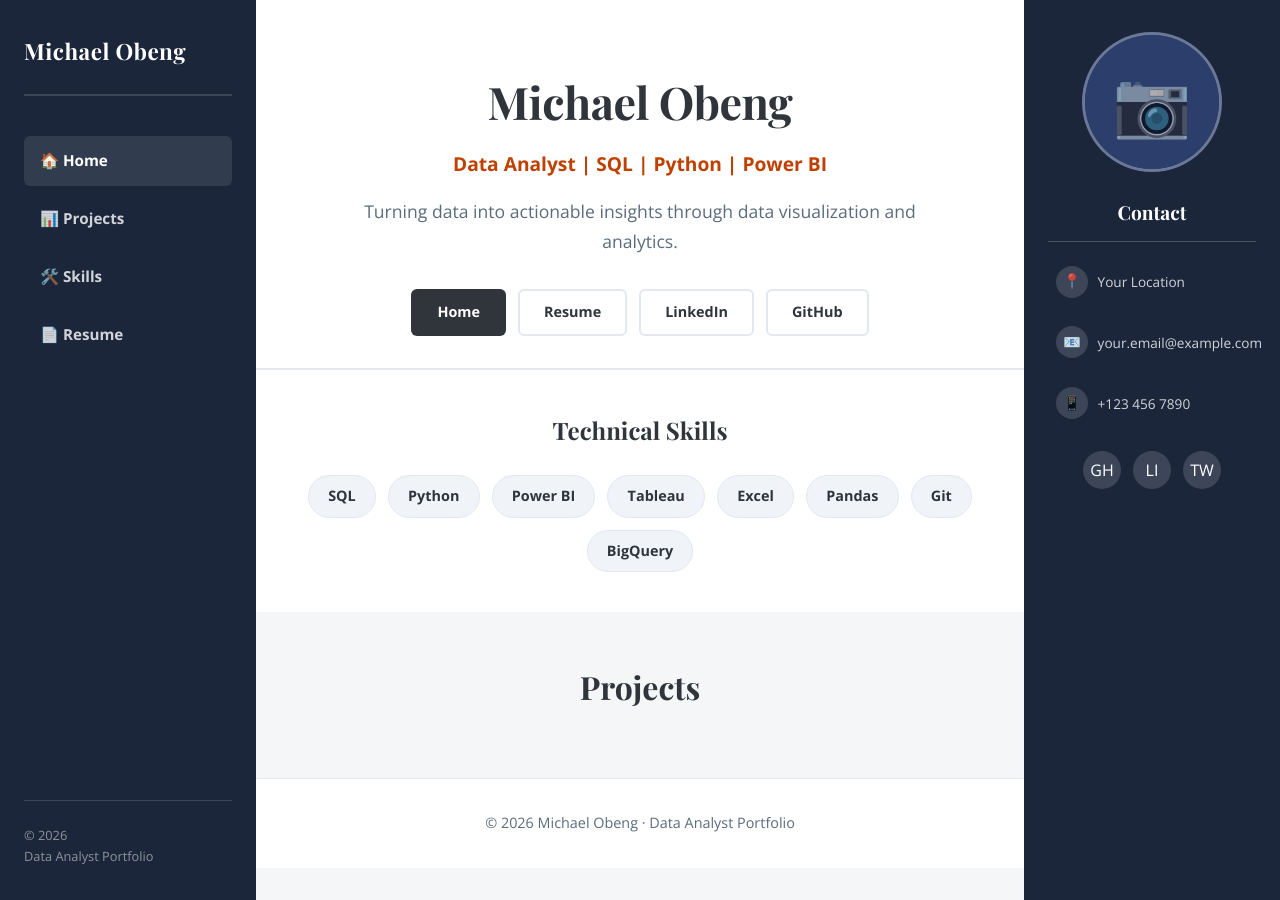
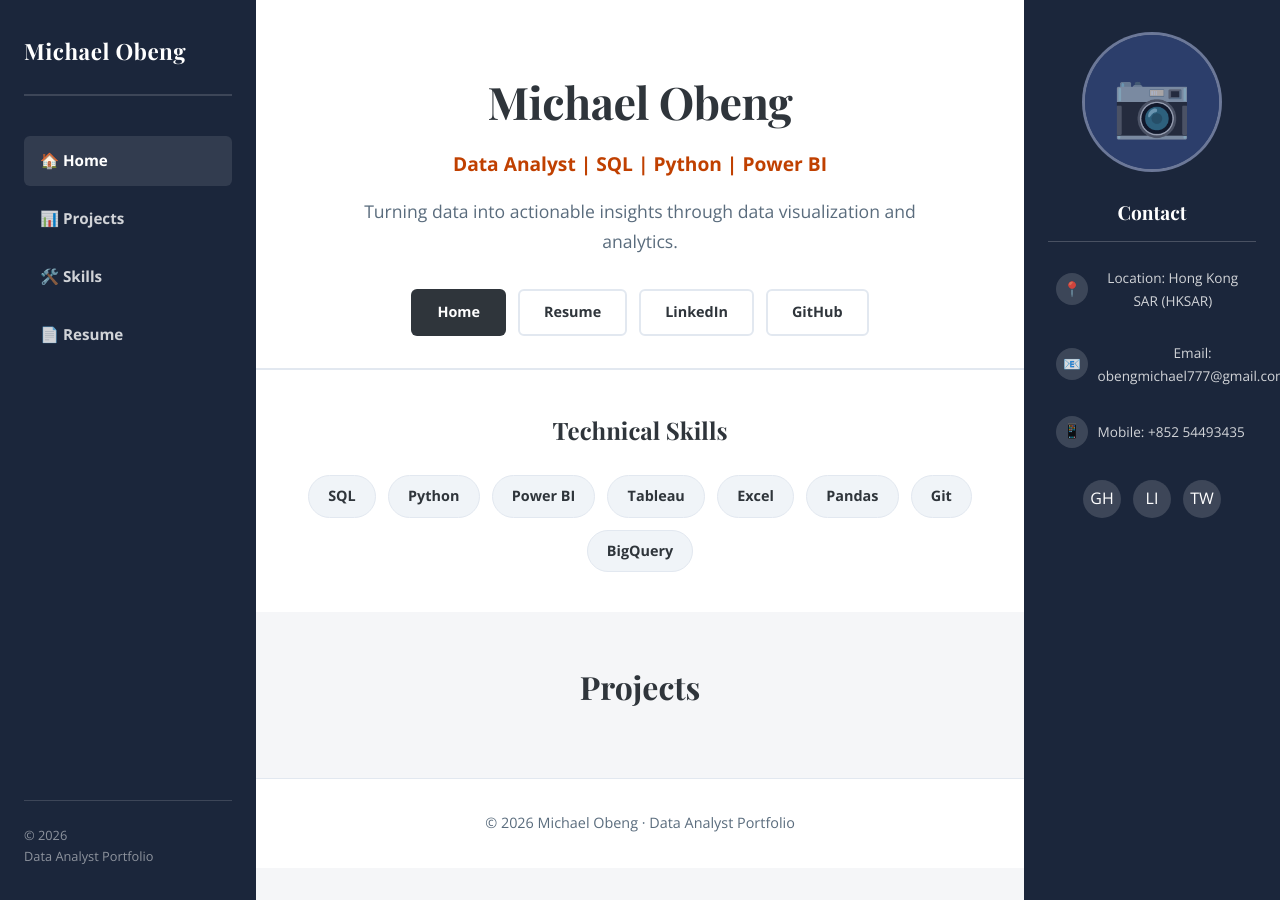
Before and after one commit to obengmichael777-ctrl/analyst-portfolio, a Jekyll site: the page built from index.md, in a window 1280 px wide. Built offline with Jekyll 4.4.1, drawn with Linux system fonts in a browser that asks for light colours.

Commit message:
contact info update

```diff
--- a/_layouts/default.html
+++ b/_layouts/default.html
@@ -83,15 +83,15 @@
         <div class="contact-details">
           <div class="contact-item">
             <span class="contact-icon">📍</span>
-            <span>Your Location</span>
+            <span>Location: Hong Kong SAR (HKSAR)</span>
           </div>
           <div class="contact-item">
             <span class="contact-icon">📧</span>
-            <span>your.email@example.com</span>
+            <span>Email: obengmichael777@gmail.com</span>
           </div>
           <div class="contact-item">
             <span class="contact-icon">📱</span>
-            <span>+123 456 7890</span>
+            <span>Mobile: +852 54493435</span>
           </div>
         </div>
 
```
